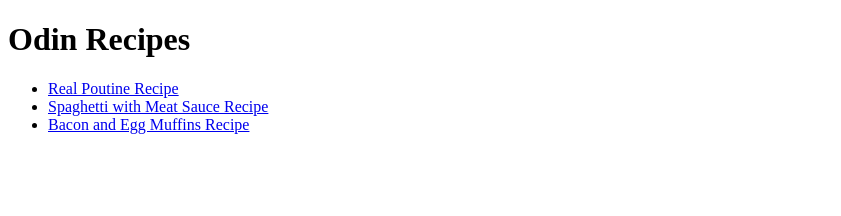
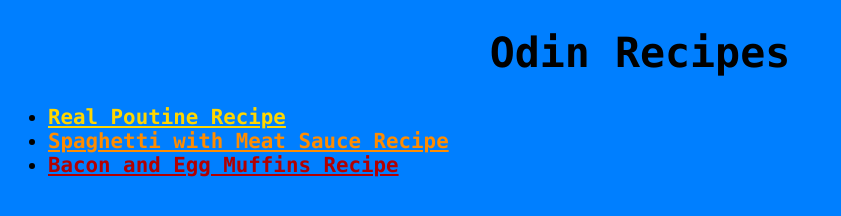
Before and after one commit to DannyDo322/odin-recipes, a plain HTML site: page index.html in a window 1280 px wide. Shown: the whole page, without its empty margins (0-841 px from the left). Drawn offline with Linux system fonts and the light colour scheme.

Commit message:
Created style.css and applied styles to the website with CSS

```diff
--- a/index.html
+++ b/index.html
@@ -3,14 +3,15 @@
 	<head>
 		<title>Odin Recipes</title>
 		<meta charset="UTF-8"/>
+		<link rel="stylesheet" href="style.css" />
 	</head>
 
 	<body>
 		<h1>Odin Recipes</h1>
 		<ul>
-			<li><a href="recipes/poutine.html">Real Poutine Recipe</a></li>
-			<li><a href="recipes/spaghetti.html">Spaghetti with Meat Sauce Recipe</a></li>
-			<li><a href="recipes/bacon-egg-muffin.html">Bacon and Egg Muffins Recipe</a></li>
+			<li><a class="poutine" href="recipes/poutine.html">Real Poutine Recipe</a></li>
+			<li><a class="spag"href="recipes/spaghetti.html">Spaghetti with Meat Sauce Recipe</a></li>
+			<li><a class="baconegg"href="recipes/bacon-egg-muffin.html">Bacon and Egg Muffins Recipe</a></li>
 		</ul>
 	</body>
 </html>
--- /dev/null
+++ b/style.css
@@ -0,0 +1,31 @@
+* {
+	font-weight: bold;
+	font-family: "Monaco", "Times New Roman", sans-serif;
+
+}
+
+h1 {
+	text-align: center;
+}
+
+body {
+	background-color: #007FFF;
+	font-size: 130%;
+}
+
+.imgmod {
+	height: 400px;
+	width: 600px;
+}
+
+.poutine {
+	color: gold;
+}
+
+.spag {
+	color: darkorange;
+}
+
+.baconegg {
+	color: 	#b30000;
+}
```
Also changed, not shown: recipes/bacon-egg-muffin.html (+4 -3 lines), recipes/poutine.html (+16 -3 lines), recipes/spaghetti.html (+4 -3 lines).
